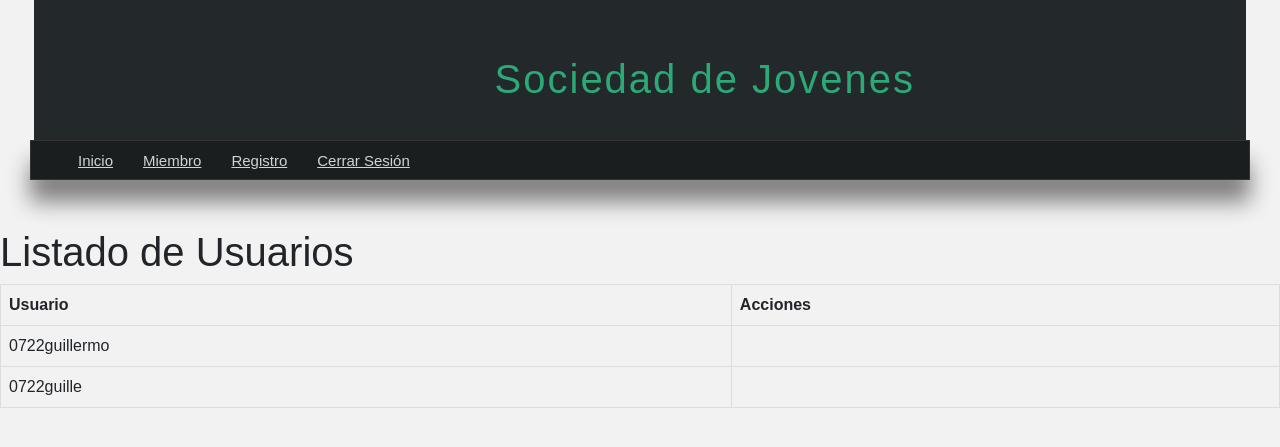
After one commit to 0722Guille/Sociedad_Jovenes, a Django app: page /listaUsuario/ in a window 1280 px wide. The commit adds this page. Shown: the top 447 px of the page. Run offline with Django 4.2, Linux system fonts and the light colour scheme; data comes from the database, SQL or seed files in the repository.

```diff
--- /dev/null
+++ b/login/static/css/listaUsuario.css
@@ -0,0 +1,15 @@
+/* styles.css */
+table {
+    width: 100%;
+    border-collapse: collapse;
+}
+
+th, td {
+    padding: 8px;
+    text-align: left;
+    border-bottom: 1px solid #ddd;
+}
+
+th {
+    background-color: #f2f2f2;
+}
--- a/login/templates/base.html
+++ b/login/templates/base.html
@@ -7,8 +7,8 @@
     <link href="https://cdn.jsdelivr.net/npm/bootstrap@5.0.2/dist/css/bootstrap.min.css" rel="stylesheet" integrity="sha384-EVSTQN3/azprG1Anm3QDgpJLIm9Nao0Yz1ztcQTwFspd3yD65VohhpuuCOmLASjC" crossorigin="anonymous">
     <link rel="stylesheet" href="{% static "css/base.css" %}">
     <link rel="stylesheet" href="{% static "css/miembro.css" %}">
-   <link rel="stylesheet" href="{% static "css/detallemiembro.css"%}">
-   <link rel="stylesheet" href="{% static "css/detalleUsuario.css" %}">
+    <link rel="stylesheet" href="{% static "css/detallemiembro.css"%}">
+    <link rel="stylesheet" href="{% static "css/listaUsuario.css" %}">
     <title>
         {% block title %}
         {% endblock %}
@@ -33,7 +33,7 @@
         </li>
         <li><a href="/registro_usuario">Registro</a>
             <ul>
-                <li><a href="/listadoUsuario">Listado</a></li>
+                <li><a href="/listaUsuario">Listado</a></li>
             </ul>
         </li>
 
--- /dev/null
+++ b/login/templates/listaUsuario.html
@@ -0,0 +1,29 @@
+{% extends "base.html" %}
+
+{% block title %}
+Listado de Usuarios
+{% endblock %}
+
+{% block content %}
+
+<h1>Listado de Usuarios</h1>
+
+<table>
+    <thead>
+        <tr>
+            <th>Usuario</th>
+            <th>Acciones</th>  <!-- Cambié "Password" a "Acciones" para evitar mostrar contraseñas en texto plano -->
+        </tr>
+    </thead>
+
+    <tbody>
+        {% for usuario in usuarios %}
+            <tr>
+                <td>{{ usuario.username }}</td>
+                <td><!-- Aquí puedes agregar botones de acciones, enlaces, etc., para interactuar con los usuarios --></td>
+            </tr>
+        {% endfor %}
+    </tbody>
+</table>
+
+{% endblock %}
--- a/login/urls.py
+++ b/login/urls.py
@@ -3,7 +3,7 @@ from login.views import base
 from login.views import inicio
 from login.views import cerrarsesion
 from login.views import registro_usuario
-from login.views import listadoUsuario
+from login.views import listaUsuario
 
 urlpatterns = [
     path('',include('miembro.urls')),
@@ -11,5 +11,5 @@ urlpatterns = [
     path('inicio/',inicio,name='inicio'),
     path('cerrarsesion/',cerrarsesion,name='cerrarsesion'),
     path('registro_usuario/',registro_usuario,name='registro_usuario'),
-    path('listadoUsuario/', listadoUsuario, name='listadoUsuario')
+    path('listaUsuario/', listaUsuario, name='listaUsuario')
 ]
--- a/login/views.py
+++ b/login/views.py
@@ -32,6 +32,6 @@ def registro_usuario(request):
     return render(request, 'registro.html')
 
 
-def listadoUsuario(request):
+def listaUsuario(request):
     usuarios= User.objects.all()
-    return render(request,'listadoUsuario.html',{'usuarios':usuarios})
+    return render(request,'listaUsuario.html',{'usuarios':usuarios})
```
Also changed, not shown: login/templates/listadoUsuario.html (deleted, +0 -10 lines), login/static/css/detalleUsuario.css (deleted).
